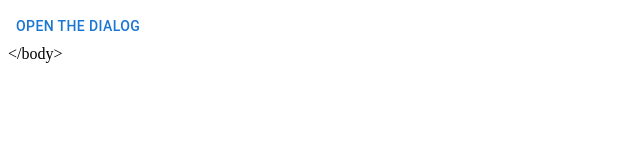
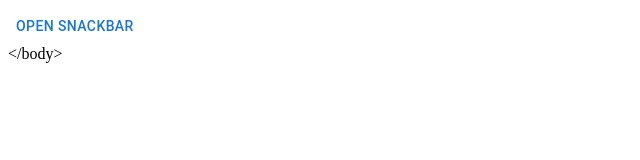
Before and after one commit to furkansylu97/MaterialUiProjects, a React (Vite) app in the folder MaterialUiProjects/: page / in a window 1280 px wide. Shown: the top 160 px of the page, without its empty margins (0-640 px from the left). Built offline with nearby package versions, Linux system fonts and the light colour scheme.

Commit message:
Mui Snackbar works were performed and Opening method was written

```diff
--- a/MaterialUiProjects/src/App.tsx
+++ b/MaterialUiProjects/src/App.tsx
@@ -1,5 +1,6 @@
 import './App.css'
-import { LessonDialog } from './components/LessonDialog'
+import { LessonSnackbar } from './components/LessonSnackbar'
+// import { LessonDialog } from './components/LessonDialog'
 // import { LessonAlert } from './components/LessonAlert'
 // import { LessonToolTip } from './components/LessonToolTip'
 // import { LessonList } from './components/LessonList'
@@ -58,7 +59,8 @@ function App() {
       {/* <LessonList /> */}
       {/* <LessonToolTip /> */}
       {/* <LessonAlert /> */}
-      <LessonDialog />
+      {/* <LessonDialog /> */}
+      <LessonSnackbar />
     </>
   )
 }
--- /dev/null
+++ b/MaterialUiProjects/src/components/LessonSnackbar.tsx
@@ -0,0 +1,20 @@
+import { useState } from 'react';
+import { Button, Snackbar } from '@mui/material';
+import CloseIcon from '@mui/icons-material/Close';
+
+
+export const LessonSnackbar = () => {
+
+    const [openSnackbar, setOpenSnackbar] = useState(false)
+
+    const handleClick = () => {
+        setOpenSnackbar(true)
+    }
+
+  return (
+    <>
+      <Button onClick={handleClick}>Open Snackbar</Button>
+      <Snackbar open={openSnackbar} />
+    </>
+  )
+}
```
